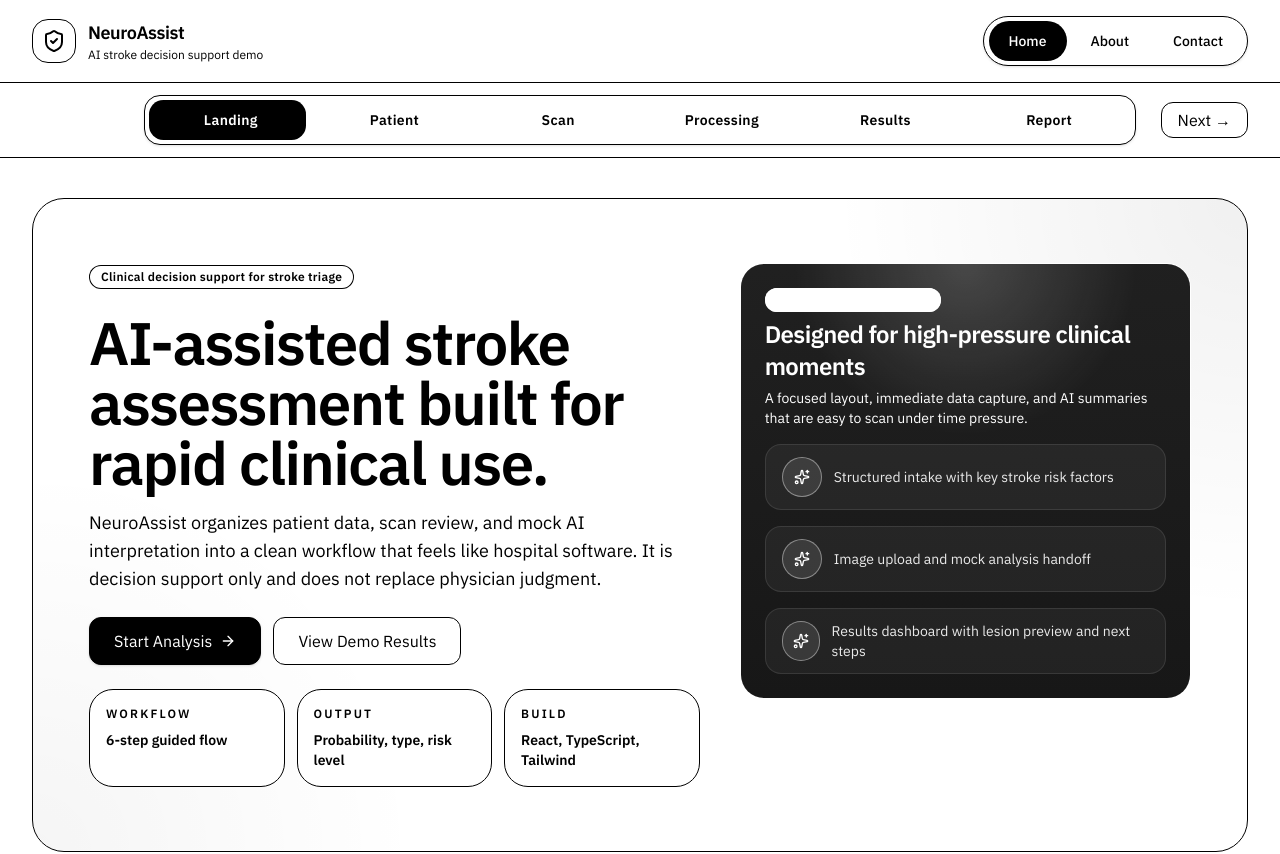
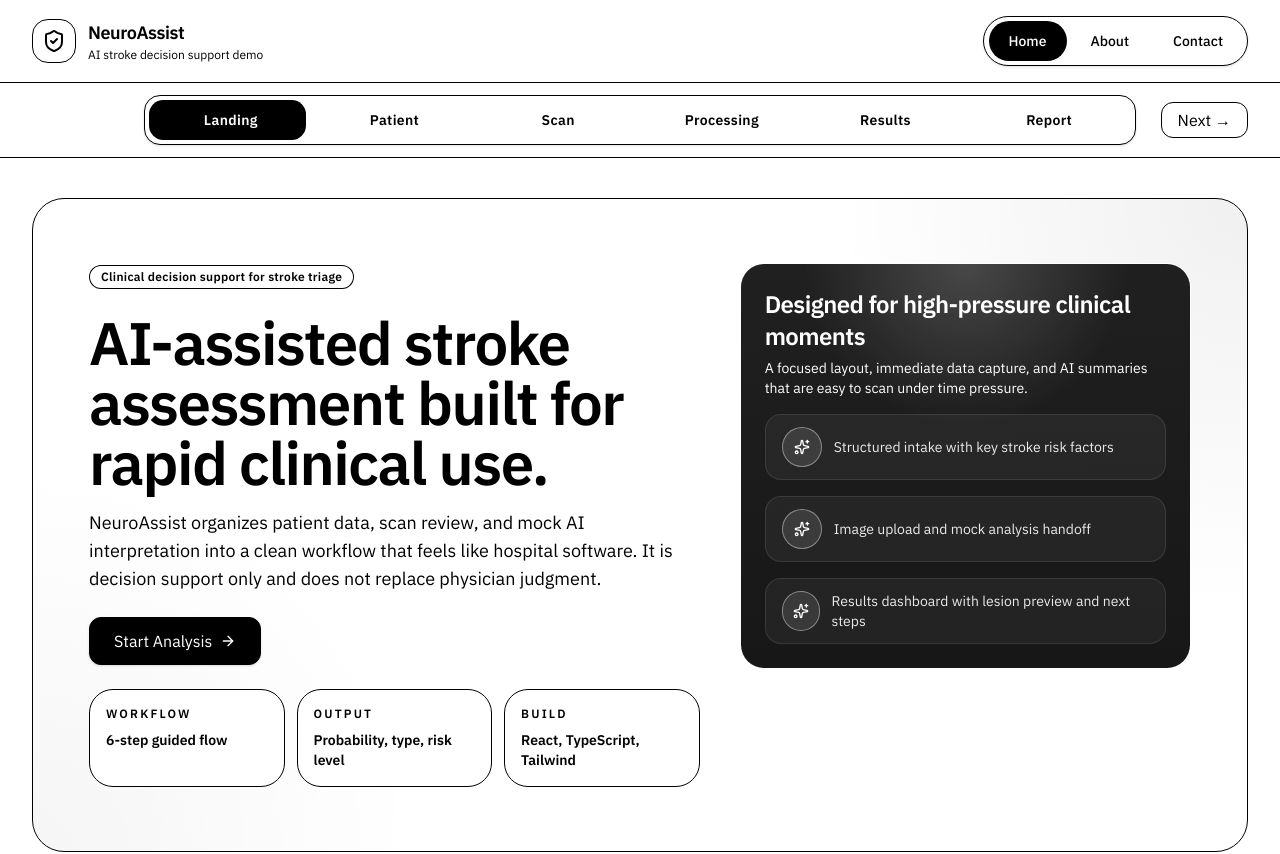
Before and after one commit to AllanJJoseph/NeuroAssist, a React (Vite) app: page / in a window 1280 px wide. Shown: the top 854 px of the page. Built offline with nearby package versions, Linux system fonts and the light colour scheme.

Commit message:
refactor: simplify landing page hero actions

```diff
--- a/src/pages/LandingPage.tsx
+++ b/src/pages/LandingPage.tsx
@@ -55,9 +55,6 @@ export function LandingPage() {
                 Start Analysis
                 <ArrowRight className="h-4 w-4" />
               </Button>
-              <Button size="lg" variant="outline" onClick={() => navigate(ROUTES.results)}>
-                View Demo Results
-              </Button>
             </div>
 
             <div className="grid gap-3 sm:grid-cols-3">
@@ -79,9 +76,6 @@ export function LandingPage() {
           <Card className="relative overflow-hidden bg-steel-900 text-white shadow-soft">
             <div className="absolute inset-0 bg-[radial-gradient(circle_at_top,rgba(255,255,255,0.18),transparent_35%),linear-gradient(180deg,rgba(23,23,23,0.96),rgba(23,23,23,1))]" />
             <CardHeader className="relative">
-              <Badge variant="secondary" className="w-fit bg-white text-steel-900 ring-white">
-                Stroke workflow snapshot
-              </Badge>
               <CardTitle className="text-2xl text-white">Designed for high-pressure clinical moments</CardTitle>
               <CardDescription className="max-w-md text-steel-200">
                 A focused layout, immediate data capture, and AI summaries that are easy to scan under time pressure.
```
